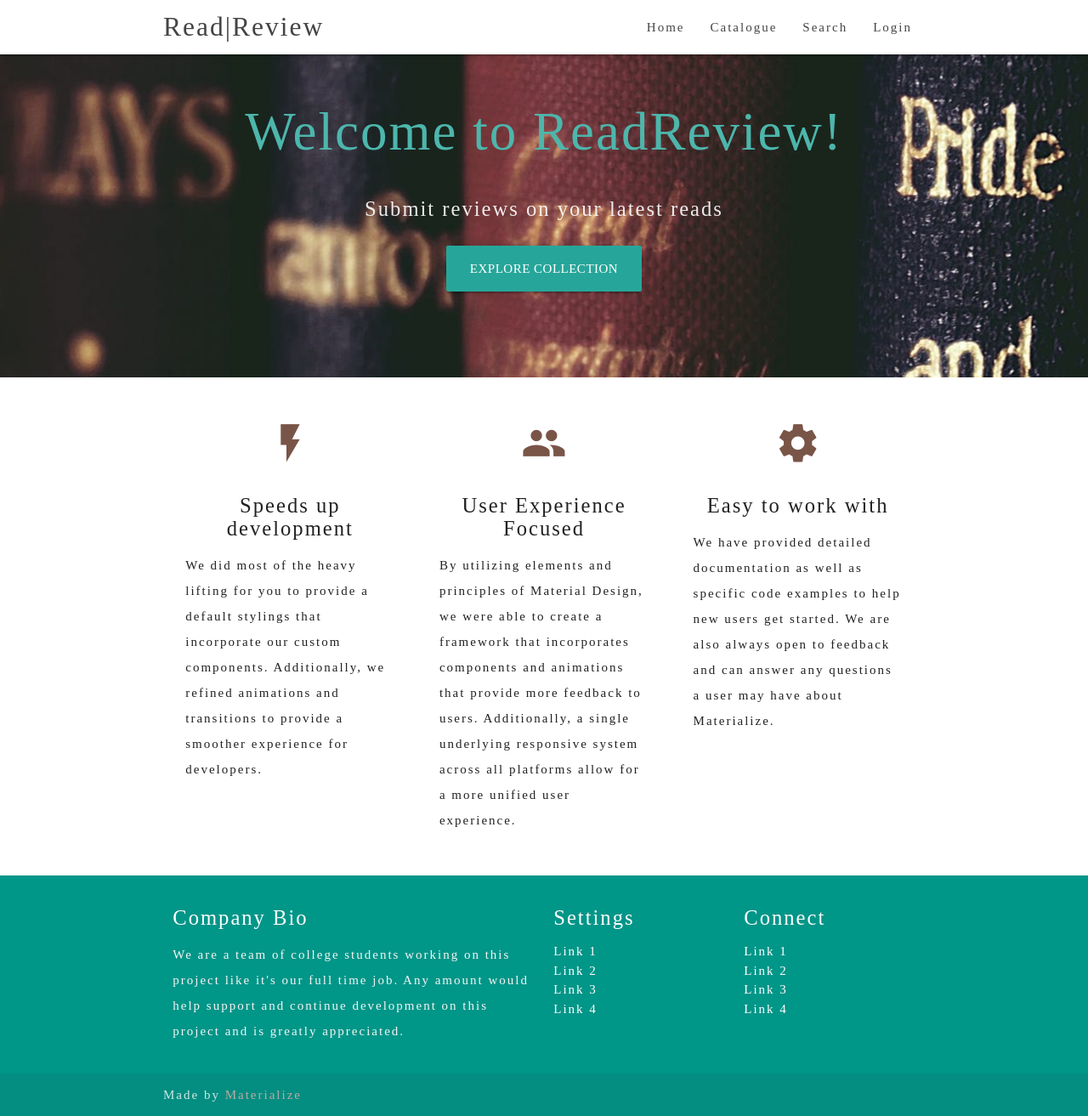
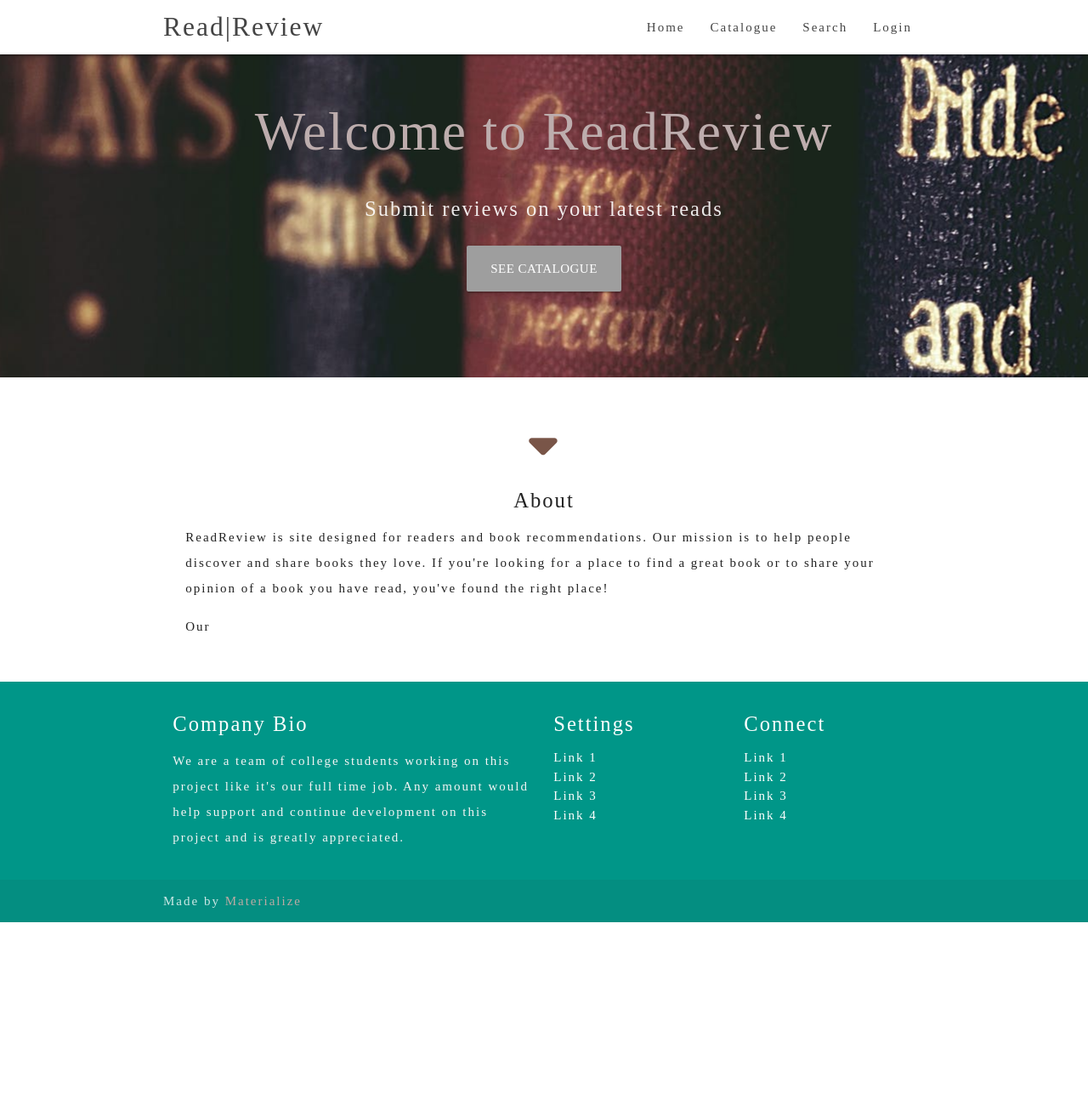
Before and after one commit to seamusmacg/readreview, a Flask app: page / in a window 1280 px wide. Shown: the whole page at 85% size. After the commit the page ends 1085 px from the top, so only its background shows below. Run offline with Flask 2, Linux system fonts and the light colour scheme; data that the repository does not hold is empty; some libraries are stand-ins or nearby versions; some web fonts are replaced.

Commit message:
Change text in elements

```diff
--- a/templates/index.html
+++ b/templates/index.html
@@ -4,13 +4,13 @@
   <div class="section no-pad-bot">
     <div class="container">
       <br><br>
-      <h1 class="header center teal-text text-lighten-2">Welcome to ReadReview!</h1>
+      <h1 class="header center main-title">Welcome to ReadReview</h1>
       <div class="row center">
         <h5 class="header col s12 light">Submit reviews on your latest reads</h5>
       </div>
       <div class="row center">
-        <a href="http://materializecss.com/getting-started.html" id="download-button"
-          class="btn-large waves-effect waves-light teal lighten-1">Explore Collection</a>
+        <a href="http://materializecss.com/getting-started.html" id="main-button"
+          class="btn-large tooltipped waves-effect waves-light grey" data-position="bottom" data-tooltip="Our complete catalogue of books">See Catalogue</a>
       </div>
       <br><br>
 
@@ -25,36 +25,13 @@
 
     <!--   Icon Section   -->
     <div class="row">
-      <div class="col s12 m4">
+      <div class="col s12">
         <div class="icon-block">
-          <h2 class="center brown-text"><i class="material-icons">flash_on</i></h2>
-          <h5 class="center">Speeds up development</h5>
+          <h2 class="center brown-text"><i class="fas fa-caret-down"></i></h2>
+          <h5 class="center">About</h5>
 
-          <p class="light">We did most of the heavy lifting for you to provide a default stylings that incorporate our
-            custom components. Additionally, we refined animations and transitions to provide a smoother experience
-            for developers.</p>
-        </div>
-      </div>
-
-      <div class="col s12 m4">
-        <div class="icon-block">
-          <h2 class="center brown-text"><i class="material-icons">group</i></h2>
-          <h5 class="center">User Experience Focused</h5>
-
-          <p class="light">By utilizing elements and principles of Material Design, we were able to create a framework
-            that incorporates components and animations that provide more feedback to users. Additionally, a single
-            underlying responsive system across all platforms allow for a more unified user experience.</p>
-        </div>
-      </div>
-
-      <div class="col s12 m4">
-        <div class="icon-block">
-          <h2 class="center brown-text"><i class="material-icons">settings</i></h2>
-          <h5 class="center">Easy to work with</h5>
-
-          <p class="light">We have provided detailed documentation as well as specific code examples to help new users
-            get started. We are also always open to feedback and can answer any questions a user may have about
-            Materialize.</p>
+          <p class="light">ReadReview is site designed for readers and book recommendations. Our mission is to help people discover and share books they love. If you're looking for a place to find a great book or to share your opinion of a book you have read, you've found the right place!</p>
+          <p class="light">Our </p>
         </div>
       </div>
     </div>
@@ -62,7 +39,7 @@
   </div>
 </div>
 
-{% for book in books %}
+<!-- {% for book in books %}
 {{ book.title }}<br>
 {{ book.author }}<br>
 {{ book.genre }}<br>
@@ -70,6 +47,6 @@
 {{ book.review }}<br>
 {{ book.upvotes }}<br>
 {{ book.downvotes }}<br>
-{% endfor %}
+{% endfor %} -->
 
 {% endblock %}
```
